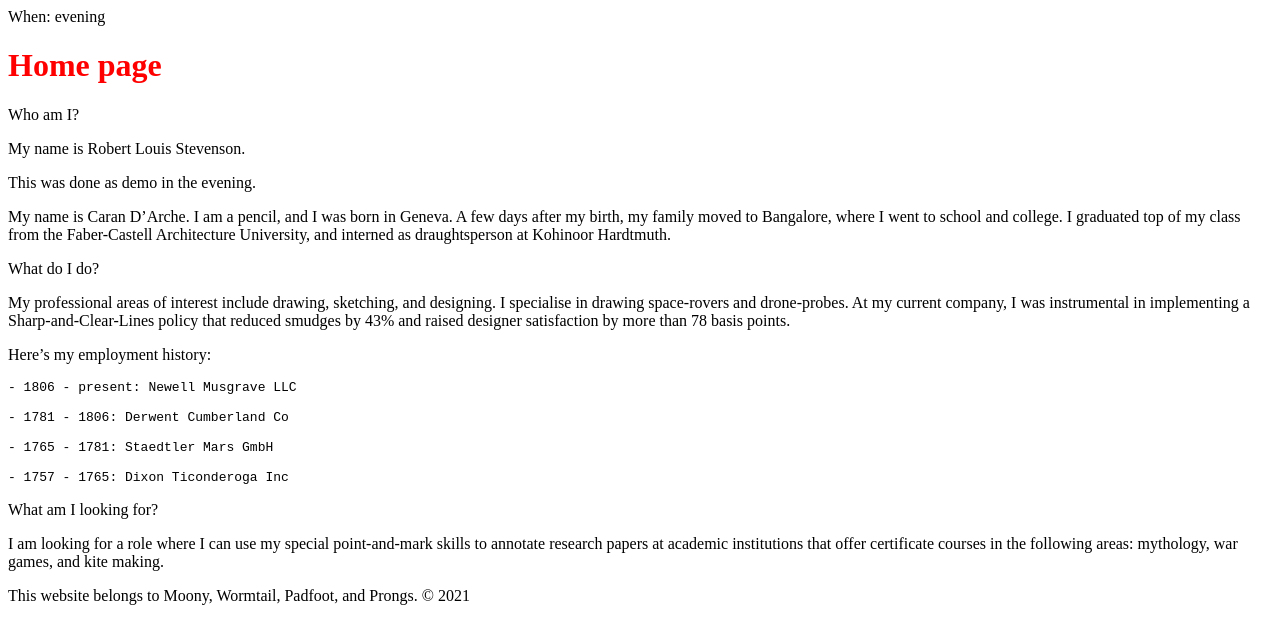
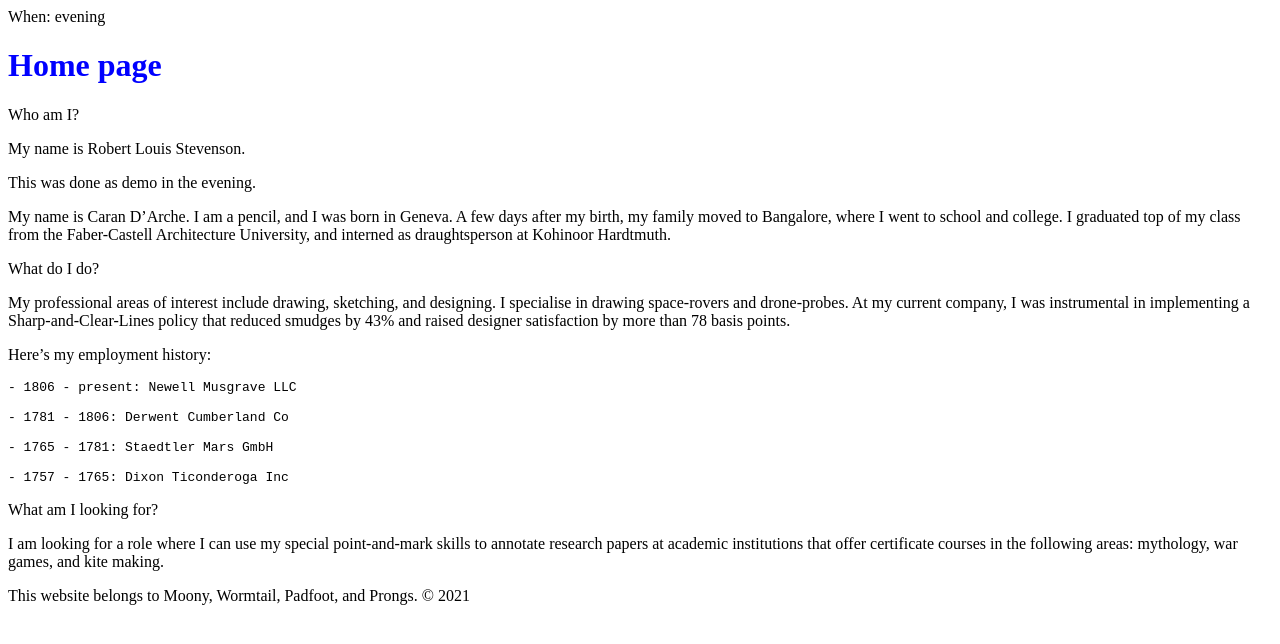
Before and after one commit to gitsgulabjamun/potential-octo-giggle, a Jekyll site: the page built from index.md, in a window 1280 px wide. Shown: the top 644 px of the page. Built offline with Jekyll 4.4.1, drawn with Linux system fonts in a browser that asks for light colours; our own code applies the rules of GitHub Pages for plain Markdown files.

Commit message:
demo for stylesheets

```diff
--- a/assets/css/style.css
+++ b/assets/css/style.css
@@ -1 +1,3 @@
-h1 {color: red;}
+h1 {
+  color: blue;
+}
```
